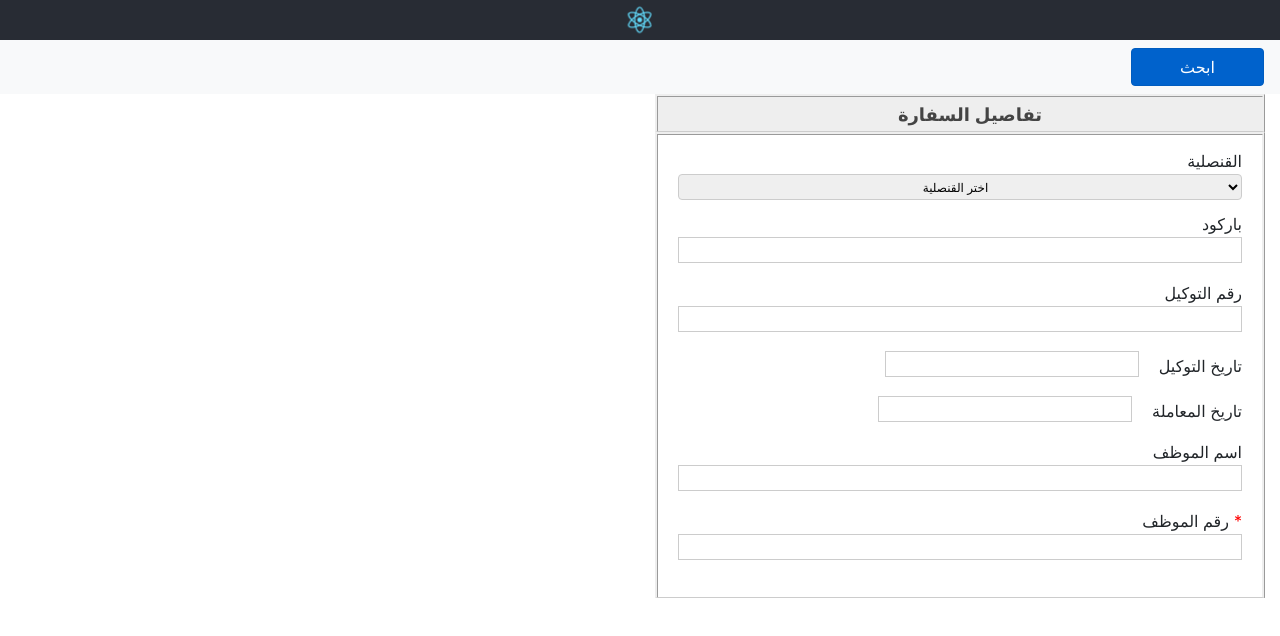
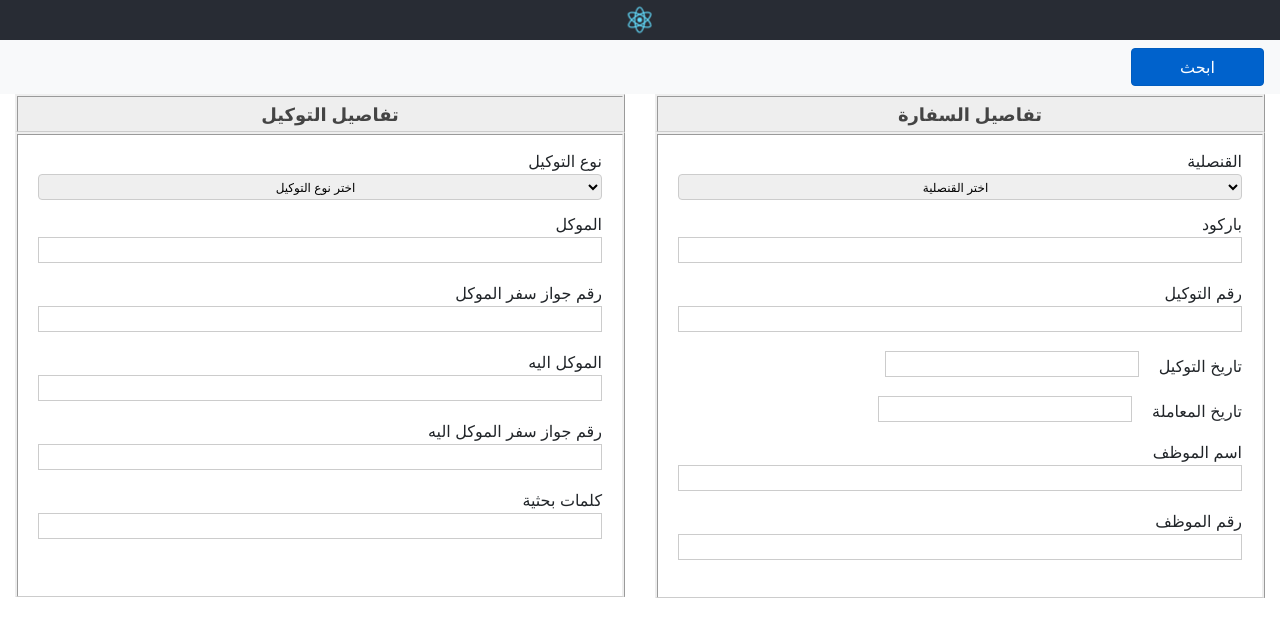
Before and after one commit to Dardir/Scanner, a React (Create React App) app: page /search in a window 1280 px wide. Shown: the top 636 px of the page. Built offline with nearby package versions, Linux system fonts and the light colour scheme.

Commit message:
completing search fields

```diff
--- a/src/FileSearch.js
+++ b/src/FileSearch.js
@@ -55,6 +55,59 @@ const FileSearch = ({ initialMetaData, displayFile }) => {
             <div class="container-fluid">
                 <div class="row h-50">
                     <div class="col">
+                        <div className="metaDivType" style={{ borderStyle: "ridge" }}>
+                            <b> تفاصيل التوكيل </b>
+                        </div>
+                        <div id="div_DelegationDetails" className="divTableStyle" style={{ borderStyle: "ridge" }}>
+                            <ul id="ulDelegationDetails">
+                                <li style={{ textAlign: "right" }}>
+                                    <label style={{ marginBottom: "-1.5rem" }} htmlFor="delegationType">
+                                        <p>نوع التوكيل</p>
+                                    </label>
+                                    <select size="1" id="delegationType" name="delegationType" onChange={updateField}>
+                                        <option value="0">اختر نوع التوكيل</option>
+                                        {
+                                            delegationTypes.map((item) => {
+                                                return (
+                                                    <option key={item.key} value={item.key}>{item.value}</option>
+                                                );
+                                            })
+                                        }
+                                    </select>
+                                </li>
+                                <li style={{ paddingTop: "10px",textAlign: "right" }}>
+                                    <label style={{ marginBottom: "-1.5rem" }} htmlFor="txt_delegator">
+                                        <p>الموكل</p>
+                                    </label>
+                                    <input type="text" size="20" id="txt_delegator" name="delegator" onChange={updateField} />
+                                </li>
+                                <li style={{ paddingTop: "10px",textAlign: "right" }}>
+                                    <label style={{ marginBottom: "-1.5rem" }} htmlFor="txt_delegatorPassport">
+                                        <p>رقم جواز سفر الموكل</p>
+                                    </label>
+                                    <input type="text" size="20" id="txt_delegatorPassport" name="delegatorPassport" onChange={updateField}/>
+                                </li>
+                                <li style={{ paddingTop: "10px",textAlign: "right" }}>
+                                    <label style={{ marginBottom: "-1.5rem" }} htmlFor="txt_delegatedTo">
+                                        <p> الموكل اليه</p>
+                                    </label>
+                                    <input type="text" size="20" id="txt_delegatedTo" name="delegatedTo" onChange={updateField} />
+                                </li>
+                                <li style={{ paddingTop: "10px",textAlign: "right" }}>
+                                    <label style={{ marginBottom: "-1.5rem" }} htmlFor="txt_delegatedToPassport">
+                                        <p> رقم جواز سفر الموكل اليه</p>
+                                    </label>
+                                    <input type="text" size="20" id="txt_delegatedToPassport" name="delegatedToPassport" onChange={updateField} />
+                                </li>
+                                <li style={{ paddingTop: "10px",textAlign: "right" }}>
+                                    <label style={{ marginBottom: "-1.5rem" }} htmlFor="txt_keySearch">
+                                        <p>كلمات بحثية</p>
+                                    </label>
+                                    <input type="text" size="20" id="txt_keySearch" name="keySearch" onChange={updateField} />
+                                </li>
+                                <li style={{ paddingTop: "20px",textAlign: "right" }}/>
+                            </ul>
+                        </div>
                     </div>
                     <div class="col">
                         <div className="metaDivType" style={{ borderStyle: "ridge" }}>
@@ -121,14 +174,13 @@ const FileSearch = ({ initialMetaData, displayFile }) => {
                                 </li>
                                 <li style={{ paddingTop: "10px", textAlign: "right" }}>
                                     <label style={{ marginBottom: "-1.5rem" }} htmlFor="txt_employeeNumber">
-                                        <p style={{ color: "red", paddingLeft: "5px" }}>*</p><p>رقم الموظف</p>
+                                        <p>رقم الموظف</p>
                                     </label>
                                     <input type="text" size="20" id="txt_employeeNumber" name="employeeNumber" value={metadataform.employeeNumber} onChange={updateField} />
                                 </li>
                             </ul>
                         </div>
                     </div>
-
                 </div>
                 <div class="row h-50">
                 </div>
```
